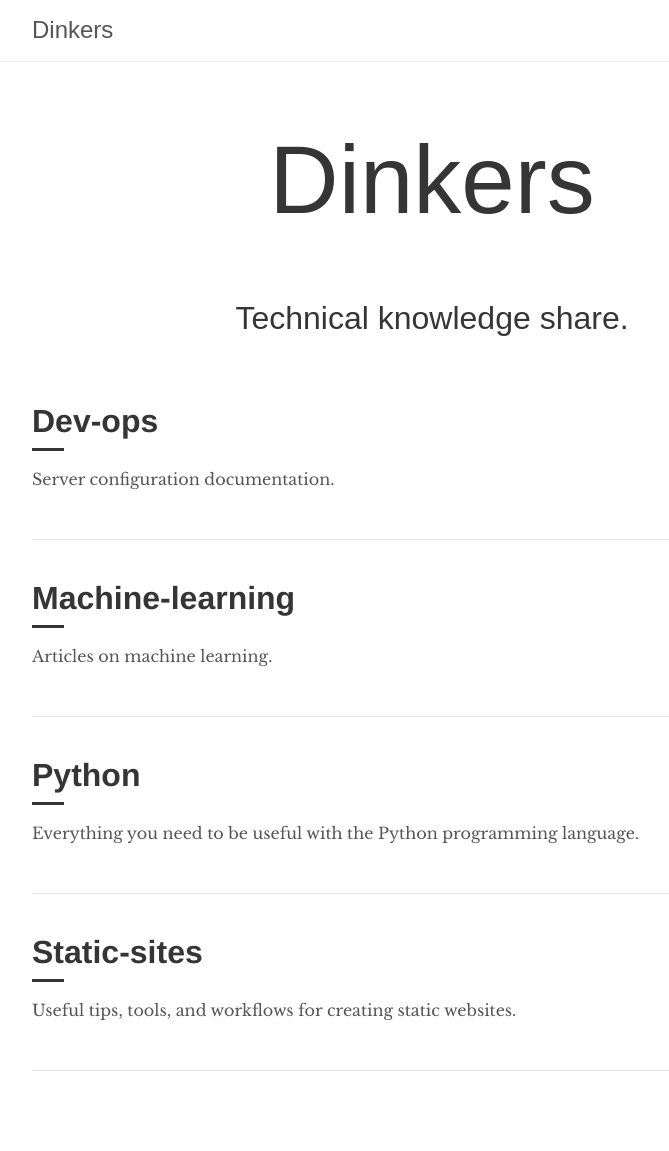
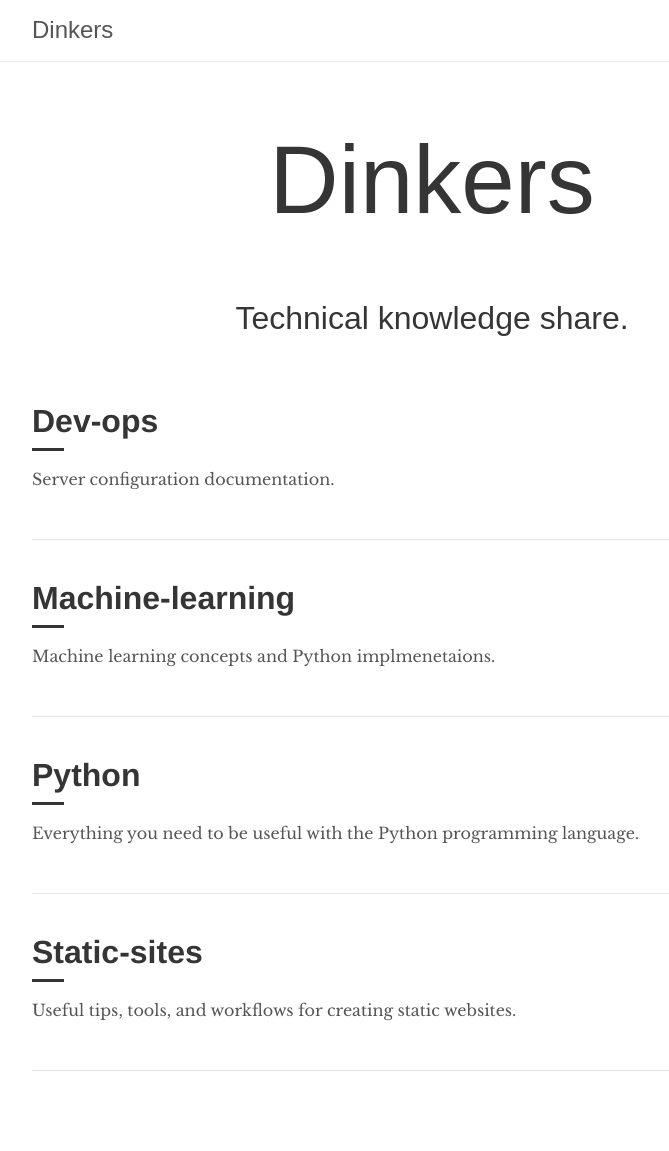
Before and after one commit to RobertDickens/dinkers.github.io, a Jekyll site: the page built from index.html, in a window 1280 px wide. Shown: the whole page, without its empty margins (208-877 px from the left). Built offline with Jekyll 4.4.1, drawn with Linux system fonts in a browser that asks for light colours; some web fonts are replaced.

Commit message:
Updated machine learning description

```diff
--- a/_config.yml
+++ b/_config.yml
@@ -43,4 +43,4 @@ collections:
 
   machine-learning:
     output: true
-    description: Articles on machine learning.
+    description: Machine learning concepts and Python implmenetaions.
```
